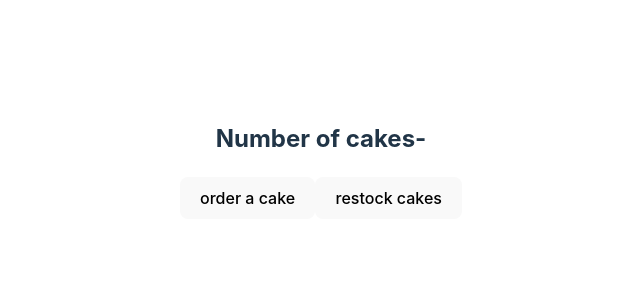
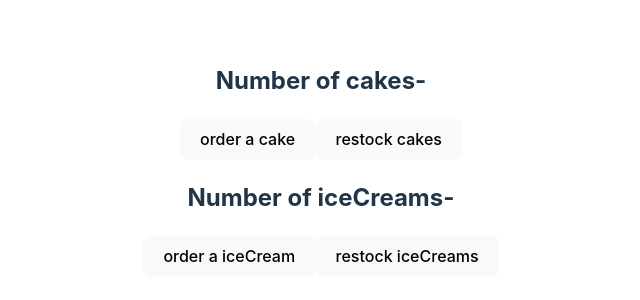
Before and after one commit to Ireme-Nyawe/react-rtk-demo, a React (Vite) app: page / in a window 1280 px wide. Shown: the part 240-540 px from the top of the page, without its empty margins (319-959 px from the left). Built offline with nearby package versions, Linux system fonts and the light colour scheme.

Commit message:
add ice view

```diff
--- a/src/App.jsx
+++ b/src/App.jsx
@@ -1,16 +1,18 @@
-import { useState } from 'react'
-import reactLogo from './assets/react.svg'
-import CakeView from './features/cake/CakeView'
-import './App.css'
+import { useState } from "react";
+import reactLogo from "./assets/react.svg";
+import CakeView from "./features/cake/CakeView";
+import "./App.css";
+import IceView from "./features/ice/IceView";
 
 function App() {
-  const [count, setCount] = useState(0)
+  const [count, setCount] = useState(0);
 
   return (
     <>
-      <CakeView/>
+      <CakeView />
+      <IceView />
     </>
-  )
+  );
 }
 
-export default App
+export default App;
--- /dev/null
+++ b/src/features/ice/IceView.jsx
@@ -0,0 +1,10 @@
+function IceView() {
+    return (
+      <div>
+        <h2>Number of iceCreams-</h2>
+        <button>order a iceCream</button>
+        <button>restock iceCreams</button>
+      </div>
+    );
+  }
+  export default IceView;
```
Also changed, not shown: src/features/users/UserView.jsx (added).
